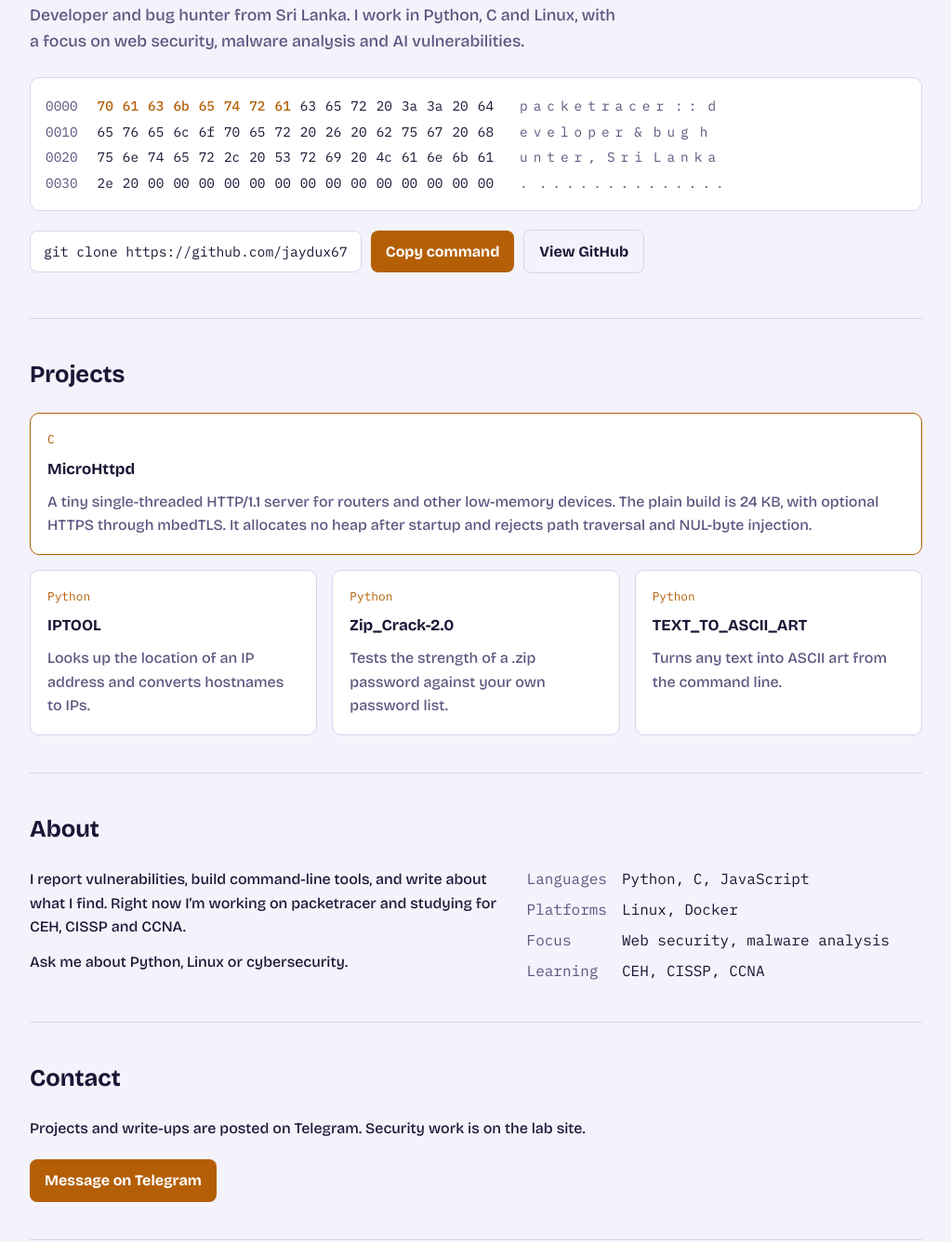
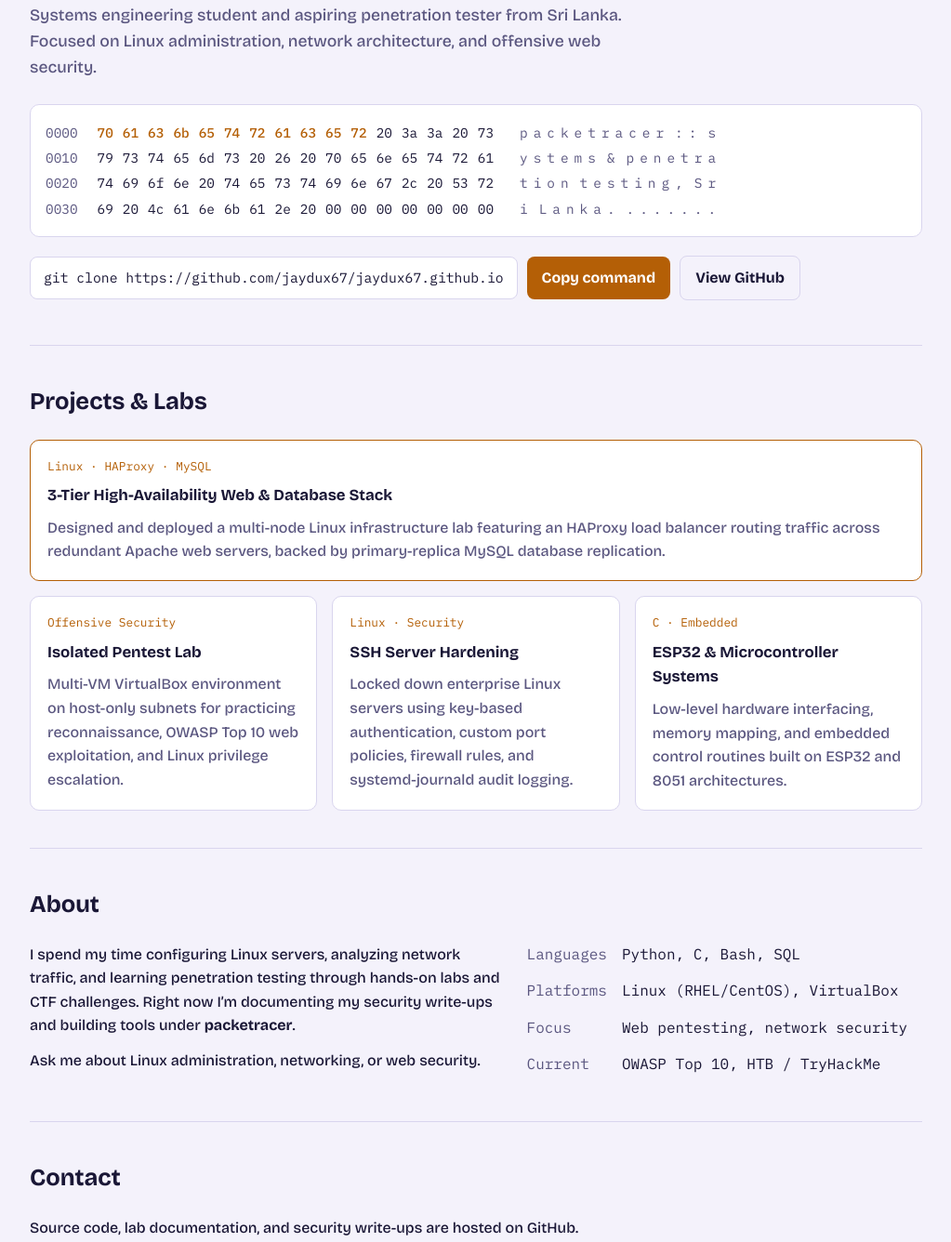
Before and after one commit to jaydux67/jaydux67.github.io, a plain HTML site: page index.html in a window 1280 px wide. Shown: the part 318-1654 px from the top of the page at 93% size, without its empty margins (128-1151 px from the left). Drawn offline with nearby package versions, Linux system fonts and the light colour scheme.

Commit message:
Update index.html

```diff
--- a/index.html
+++ b/index.html
@@ -3,7 +3,7 @@
 <head>
 <meta charset="utf-8">
 <meta name="viewport" content="width=device-width, initial-scale=1, viewport-fit=cover">
-<title>packetracer · Developer &amp; bug hunter</title>
+<title>packetracer · Systems & Penetration Testing</title>
 <link rel="preconnect" href="https://fonts.googleapis.com">
 <link rel="stylesheet" href="https://fonts.googleapis.com/css2?family=IBM+Plex+Mono:wght@400;500&family=Bricolage+Grotesque:wght@500;700&display=swap">
 <style>
@@ -62,7 +62,7 @@ footer{padding:28px 0 40px;color:var(--muted);border-top:1px solid var(--line)}
 <body>
 <div class="wrap">
   <header class="top">
-    <</b>
+    <b class="mono">packetracer</b>
     <nav>
       <a href="#projects">Projects</a>
       <a href="#about">About</a>
@@ -73,42 +73,38 @@ footer{padding:28px 0 40px;color:var(--muted);border-top:1px solid var(--line)}
 
   <main>
     <div class="hero">
-      <h1>I find the bugs in other people’s code, and write small tools of my own.</h1>
-      <p class="lede">Developer and bug hunter from Sri Lanka. I work in Python, C and Linux, with a focus on web security, malware analysis and AI vulnerabilities.</p>
-      <div class="dump mono" id="dump" role="img" aria-label="Hex dump of the text packetracer developer and bug hunter"></div>
+      <h1>I build Linux infrastructure, trace packets, and break systems to see how they tick.</h1>
+      <p class="lede">Systems engineering student and aspiring penetration tester from Sri Lanka. Focused on Linux administration, network architecture, and offensive web security.</p>
+      <div class="dump mono" id="dump" role="img" aria-label="Hex dump of the text packetracer systems and security"></div>
       <div class="cmd">
-        <code class="mono" id="clone">git clone https://github.com/jaydux67</code>
+        <code class="mono" id="clone">git clone https://github.com/jaydux67/jaydux67.github.io</code>
         <button class="btn" id="copy" type="button">Copy command</button>
-        <a class="btn alt" href="https://github.com/jaydux67">View GitHub</a>
+        <a class="btn alt" href="https://github.com/jaydux67" target="_blank" rel="noopener">View GitHub</a>
       </div>
     </div>
 
     <section id="projects">
-      <h2>Projects</h2>
+      <h2>Projects & Labs</h2>
       <div class="projects">
         <article class="proj big">
-          <span class="lang mono">C</span>
-          <h3>MicroHttpd</h3>
-          <p>A tiny single-threaded HTTP/1.1 server for routers and other low-memory devices. The plain build is 24 KB, with optional HTTPS through mbedTLS. It allocates no heap after startup and rejects path traversal and NUL-byte injection.</p>
-
+          <span class="lang mono">Linux · HAProxy · MySQL</span>
+          <h3>3-Tier High-Availability Web & Database Stack</h3>
+          <p>Designed and deployed a multi-node Linux infrastructure lab featuring an HAProxy load balancer routing traffic across redundant Apache web servers, backed by primary-replica MySQL database replication.</p>
         </article>
         <article class="proj">
-          <span class="lang mono">Python</span>
-          <h3>IPTOOL</h3>
-          <p>Looks up the location of an IP address and converts hostnames to IPs.</p>
-
+          <span class="lang mono">Offensive Security</span>
+          <h3>Isolated Pentest Lab</h3>
+          <p>Multi-VM VirtualBox environment on host-only subnets for practicing reconnaissance, OWASP Top 10 web exploitation, and Linux privilege escalation.</p>
         </article>
         <article class="proj">
-          <span class="lang mono">Python</span>
-          <h3>Zip_Crack-2.0</h3>
-          <p>Tests the strength of a .zip password against your own password list.</p>
-
+          <span class="lang mono">Linux · Security</span>
+          <h3>SSH Server Hardening</h3>
+          <p>Locked down enterprise Linux servers using key-based authentication, custom port policies, firewall rules, and systemd-journald audit logging.</p>
         </article>
         <article class="proj">
-          <span class="lang mono">Python</span>
-          <h3>TEXT_TO_ASCII_ART</h3>
-          <p>Turns any text into ASCII art from the command line.</p>
-
+          <span class="lang mono">C · Embedded</span>
+          <h3>ESP32 & Microcontroller Systems</h3>
+          <p>Low-level hardware interfacing, memory mapping, and embedded control routines built on ESP32 and 8051 architectures.</p>
         </article>
       </div>
     </section>
@@ -117,24 +113,23 @@ footer{padding:28px 0 40px;color:var(--muted);border-top:1px solid var(--line)}
       <h2>About</h2>
       <div class="about">
         <div>
-          <p>I report vulnerabilities, build command-line tools, and write about what I find. Right now I’m working on packetracer and studying for CEH, CISSP and CCNA.</p>
-          <p>Ask me about Python, Linux or cybersecurity.</p>
+          <p>I spend my time configuring Linux servers, analyzing network traffic, and learning penetration testing through hands-on labs and CTF challenges. Right now I’m documenting my security write-ups and building tools under <strong>packetracer</strong>.</p>
+          <p>Ask me about Linux administration, networking, or web security.</p>
         </div>
         <dl class="mono">
-          <dt>Languages</dt><dd>Python, C, JavaScript</dd>
-          <dt>Platforms</dt><dd>Linux, Docker</dd>
-          <dt>Focus</dt><dd>Web security, malware analysis</dd>
-          <dt>Learning</dt><dd>CEH, CISSP, CCNA</dd>
+          <dt>Languages</dt><dd>Python, C, Bash, SQL</dd>
+          <dt>Platforms</dt><dd>Linux (RHEL/CentOS), VirtualBox</dd>
+          <dt>Focus</dt><dd>Web pentesting, network security</dd>
+          <dt>Current</dt><dd>OWASP Top 10, HTB / TryHackMe</dd>
         </dl>
       </div>
     </section>
 
     <section id="contact">
       <h2>Contact</h2>
-      <p>Projects and write-ups are posted on Telegram. Security work is on the lab site.</p>
+      <p>Source code, lab documentation, and security write-ups are hosted on GitHub.</p>
       <div class="cmd">
-        <a class="btn" href="https://t.me/H3X4R">Message on Telegram</a>
-
+        <a class="btn" href="https://github.com/jaydux67" target="_blank" rel="noopener">GitHub (@jaydux67)</a>
       </div>
     </section>
   </main>
@@ -143,7 +138,7 @@ footer{padding:28px 0 40px;color:var(--muted);border-top:1px solid var(--line)}
 
 <script>
 (function(){
-  var text="packetracer :: developer & bug hunter, Sri Lanka. ";
+  var text="packetracer :: systems & penetration testing, Sri Lanka. ";
   var root=document.getElementById("dump");
   var bytes=[];for(var i=0;i<text.length;i++)bytes.push(text.charCodeAt(i));
   while(bytes.length%16)bytes.push(0);
@@ -155,7 +150,7 @@ footer{padding:28px 0 40px;color:var(--muted);border-top:1px solid var(--line)}
     for(var c=0;c<16;c++){
       var idx=r+c,b=bytes[idx];
       var h=document.createElement("span");h.textContent=("0"+b.toString(16)).slice(-2);h.dataset.i=idx;
-      if(idx<8)h.className="k";
+      if(idx<11)h.className="k";
       var a=document.createElement("span");a.textContent=(b>31&&b<127)?String.fromCharCode(b):".";a.dataset.i=idx;
       hb.appendChild(h);as.appendChild(a);
     }
```
